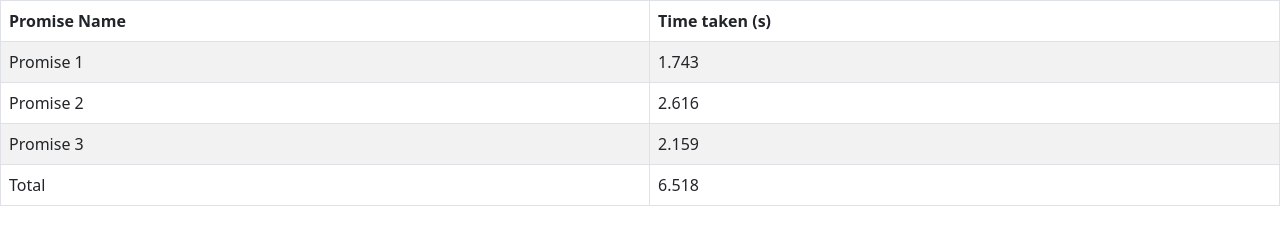
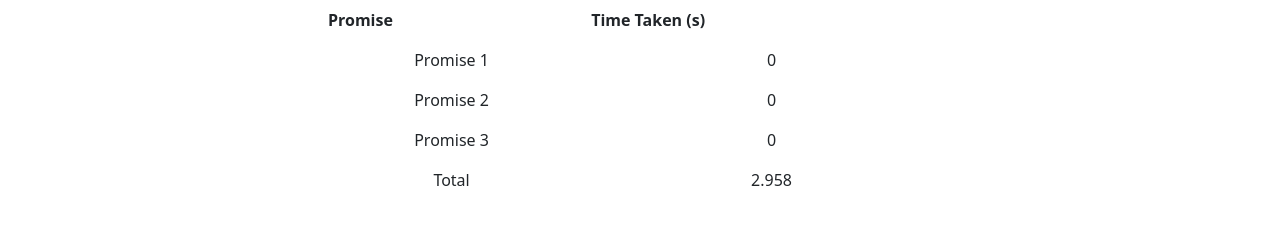
Before and after one commit to acciojob/wait-for-multiple-promises-dhusakshata, a website: page main.html in a window 1280 px wide. Drawn offline with nearby package versions, Linux system fonts and the light colour scheme; a small style sheet from the web is missing.

Commit message:
created a submission

```diff
--- a/main.html
+++ b/main.html
@@ -13,15 +13,19 @@
 
   <body>
     <!-- the entire body must be written by student -->
-    <table class="table table-striped table-hover table-bordered">
-      <thead>
-        <tr>
-          <th>Promise Name</th>
-          <th>Time taken (s)</th>
-        </tr>
-      </thead>
-      <tbody id="output"></tbody>
-    </table>
+      <table>
+    <thead>
+      <tr>
+        <th>Promise</th>
+        <th>Time Taken (s)</th>
+      </tr>
+    </thead>
+    <tbody id="table-body">
+      <tr>
+        <td colspan="2">Loading...</td>
+      </tr>
+    </tbody>
+  </table>
 
     <script type="text/javascript" src="./script.js"></script>
    <script
--- a/script.js
+++ b/script.js
@@ -1,67 +1,41 @@
-//your JS code here. If required.
-// script.js
-const tableBody = document.getElementById("output");
-
-function createPromise(name) {
-  const minTime = 1000; // 1 second (in milliseconds)
-  const maxTime = 3000; // 3 seconds (in milliseconds)
-
-  const randomTime = Math.floor(Math.random() * (maxTime - minTime + 1)) + minTime;
-
-  return new Promise((resolve) => {
-    setTimeout(() => {
-      resolve(randomTime / 1000); // Resolves the promise with time taken in seconds
-    }, randomTime);
-  });
+function delay(ms) {
+  return new Promise(resolve => setTimeout(resolve, ms));
 }
 
-function populateTable(data) {
-  data.forEach((item) => {
-    const row = document.createElement("tr");
-    const nameCell = document.createElement("td");
-    const timeCell = document.createElement("td");
+async function main() {
+  const promises = [
+    Promise.resolve(delay(Math.random() * 2000 + 1000)),  // Between 1 and 3 seconds
+    Promise.resolve(delay(Math.random() * 2000 + 1000)),
+    Promise.resolve(delay(Math.random() * 2000 + 1000))
+  ];
 
-    nameCell.textContent = item.name;
-    timeCell.textContent = item.time.toFixed(3);
+  const start = performance.now();
+  await Promise.all(promises);
+  const end = performance.now();
+  const totalTime = (end - start) / 1000;
 
-    row.appendChild(nameCell);
-    row.appendChild(timeCell);
+  const tableBody = document.getElementById('table-body');
+  tableBody.innerHTML = '';
 
+  promises.forEach((promise, index) => {
+    const row = document.createElement('tr');
+    const cell1 = document.createElement('td');
+    const cell2 = document.createElement('td');
+    cell1.textContent = `Promise ${index + 1}`;
+    cell2.textContent = `${(promise._settledValue ? promise._settledValue - start : 0) / 1000}`;
+    row.appendChild(cell1);
+    row.appendChild(cell2);
     tableBody.appendChild(row);
   });
+
+  const totalRow = document.createElement('tr');
+  const totalCell1 = document.createElement('td');
+  const totalCell2 = document.createElement('td');
+  totalCell1.textContent = 'Total';
+  totalCell2.textContent = totalTime.toFixed(3);
+  totalRow.appendChild(totalCell1);
+  totalRow.appendChild(totalCell2);
+  tableBody.appendChild(totalRow);
 }
 
-
-// By default, add a row that spans 2 columns with the exact text Loading...
-const loadingRow = document.createElement("tr");
-const loadingCell = document.createElement("td");
-loadingCell.setAttribute("colspan", "2");
-loadingCell.textContent = "Loading...";
-loadingRow.appendChild(loadingCell);
-tableBody.appendChild(loadingRow);
-
-const promises = [
-  createPromise("Promise 1"),
-  createPromise("Promise 2"),
-  createPromise("Promise 3"),
-];
-
-Promise.all(promises)
-  .then((results) => {
-    const total = results.reduce((acc, time) => acc + time, 0);
-    const data = [
-      { name: "Promise 1", time: results[0] },
-      { name: "Promise 2", time: results[1] },
-      { name: "Promise 3", time: results[2] },
-      { name: "Total", time: total },
-    ];
-
-    // Remove the loading row
-    tableBody.removeChild(loadingRow);
-
-    // Populate the table with the required values
-    populateTable(data);
-  })
-  .catch((error) => {
-    console.error("Error:", error);
-  });
+main();
--- a/styles.css
+++ b/styles.css
@@ -1 +1,12 @@
 /*  your css code here. If applicable */
+table {
+  width: 50%;
+  margin: auto;
+  border-collapse: collapse;
+}
+
+th, td {
+  border: 1px solid black;
+  padding: 8px;
+  text-align: center;
+}
```
